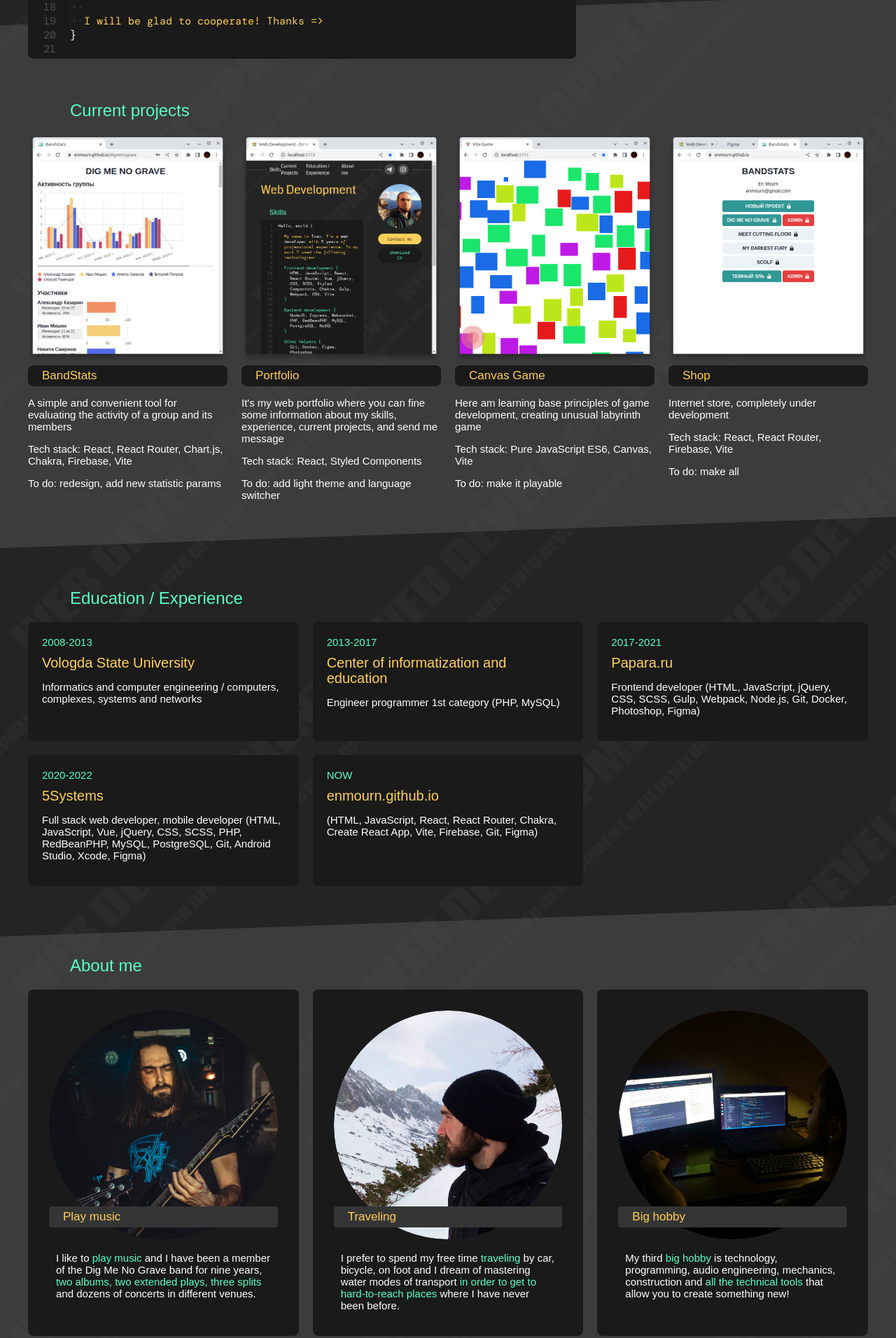
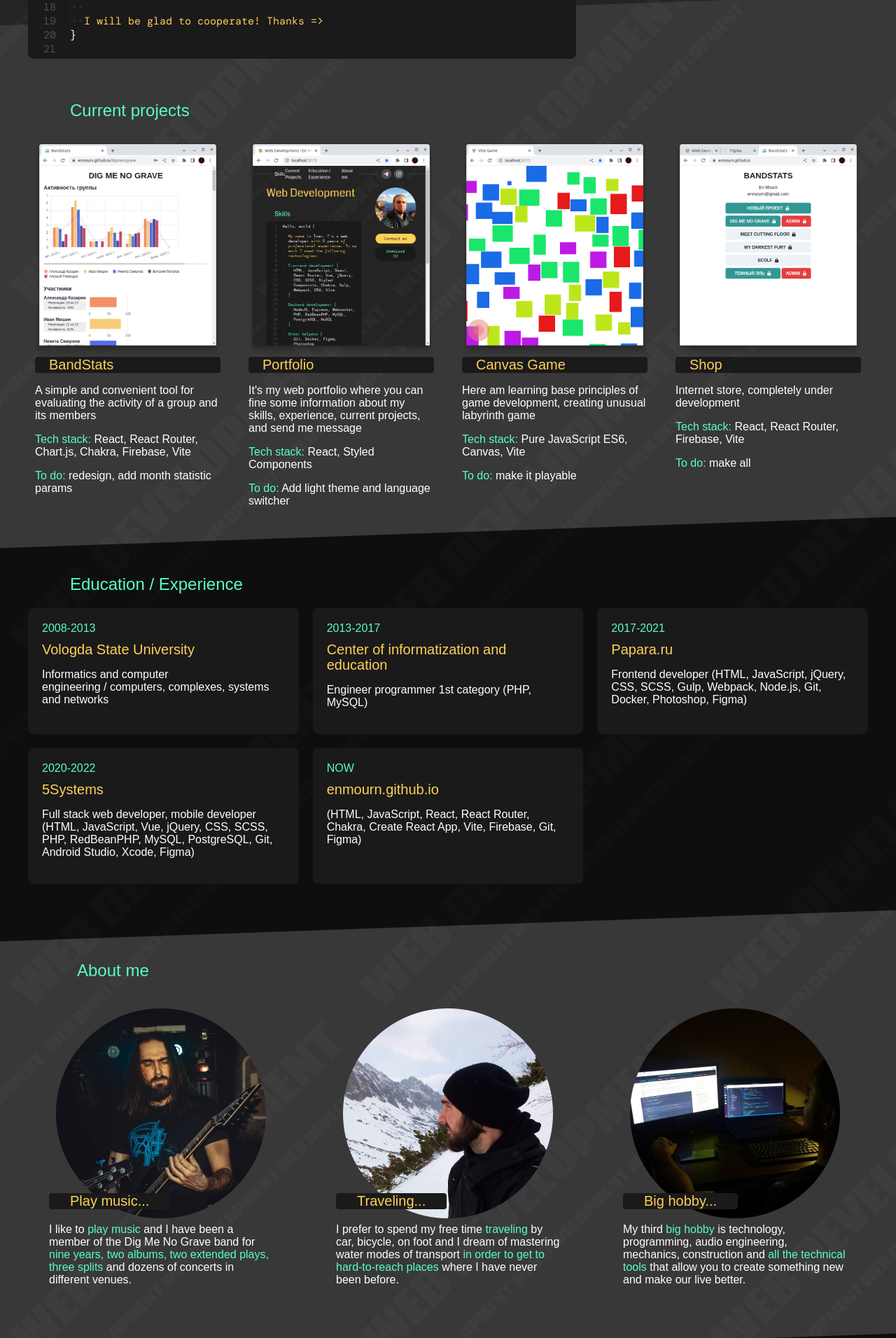
Before and after one commit to enmourn/enmourn.github.io, a React (Vite) app: page / in a window 1280 px wide. Shown: the part 548-2460 px from the top of the page at 70% size. Built offline with nearby package versions, Linux system fonts and the light colour scheme; a web font is replaced by a local one.

Commit message:
pre refactor

```diff
--- a/src/assets/components/AboutMe.jsx
+++ b/src/assets/components/AboutMe.jsx
@@ -27,14 +27,13 @@ const Content = styled.div`
   ul {
     display: grid;
     grid-template-columns: 1fr 1fr 1fr;
-    column-gap: 20px;
+    column-gap: 60px;
     list-style: none;
     margin: 0;
     padding: 0;
     li {
-      background-color: var(--color-0);
       border-radius: 8px;
-      padding: 30px 30px 20px;
+      /* padding: 30px 30px 20px; */
       div {
         position: relative;
         img {
@@ -47,7 +46,7 @@ const Content = styled.div`
           left: 0;
           right: 0;
           bottom: 20px;
-          background-color: var(--color-7);
+          background-color: var(--color-6);
           color: var(--color-3);
           padding: 5px 20px;
           border-radius: 4px;
@@ -104,35 +103,127 @@ const Mark = styled.mark`
   color: var(--color-2);
 `
 
+
+const Styled = styled.section`
+  max-width: 1200px;
+  margin: auto;
+  padding: 20px 50px 40px;
+  position: relative;
+  &::before {
+    content: '';
+    /* display: block; */
+    width: 100vw;
+    height: calc(100% + 30px);
+    /* background: #005f3c; */
+    background: #858585;
+    position: absolute;
+    z-index: -1;
+    left: calc(50% - 50vw);
+    transform: skew(0, -2deg) translateY(-20px);
+    opacity: 0.2;
+    /* border-top: 100px solid red; */
+  }
+  .list {
+    display: grid;
+    grid-template-columns: 1fr 1fr 1fr;
+    column-gap: 50px;
+    /* margin-top: 40px; */
+    .item {
+      display: flex;
+      flex-direction: column;
+      align-items: flex-start;
+      padding: 20px;;
+      .img {
+        align-self: center;
+        width: 100%;
+        max-width: 300px;
+      }
+      .title {
+        background-color: var(--color-0);
+        color: var(--color-3);
+        padding: 0 30px;
+        font-size: 20px;
+        margin-top: -36px;
+        border-radius: 4px;
+      }
+      .text {
+        color: var(--color-1);
+        margin: 20px 0 0;
+        mark {
+          background-color: transparent;
+          color: var(--color-2);
+        }
+      }
+    }
+  }
+`
+
 export default function AboutMe() {
   return (
-    <Section>
-      <Content>
-        <h2>About me</h2>
-        <ul>
-          <li>
-            <div>
-              <img src="/about-1.png" />
-              <span>Play music</span>
-            </div>
-            <p>I like to <Mark green>play music</Mark> and I have been a member of the Dig Me No Grave band for nine years, <Mark>two albums, two extended plays, three splits</Mark> and dozens of concerts in different venues.</p>
-          </li>
-          <li>
-            <div>
-              <img src="/about-2.png" />
-              <span>Traveling</span>
-            </div>
-            <p>I prefer to spend my free time <Mark green>traveling</Mark> by car, bicycle, on foot and I dream of mastering water modes of transport <Mark>in order to get to hard-to-reach places</Mark> where I have never been before.</p>
-          </li>
-          <li>
-            <div>
-              <img src="/about-3.png" />
-              <span>Big hobby</span>
-            </div>
-            <p>My third <Mark green>big hobby</Mark> is technology, programming, audio engineering, mechanics, construction and <Mark>all the technical tools</Mark> that allow you to create something new!</p>
-          </li>
-        </ul>
-      </Content>
-    </Section>
+    <Styled>
+      <h2 className="title">About me</h2>
+      <div className="list">
+        <div className="item">
+          <img className="img item-1" src="/about-1.png" />
+          <span className="title">Play music...</span>
+          <p className="text">
+            I like to <mark>play music</mark> and I have been a member of the Dig Me No Grave
+            band for <mark>nine years, two albums, two extended plays, three splits</mark> and dozens
+            of concerts in different venues.
+          </p>
+        </div>
+        <div className="item">
+          <img className="img item-2" src="/about-2.png" />
+          <span className="title">Traveling...</span>
+          <p className="text">
+            I prefer to spend my free time <mark green>traveling</mark> by car, bicycle, on foot and I dream
+            of mastering water modes of transport <mark>in order to get to hard-to-reach places</mark> where
+            I have never been before.
+          </p>
+        </div>
+        <div className="item">
+          <img className="img item-3" src="/about-3.png" />
+          <span className="title">Big hobby...</span>
+          <p className="text">
+            My third <mark>big hobby</mark> is technology, programming, audio engineering, mechanics,
+            construction and <mark>all the technical tools</mark> that allow you to create something new
+            and make our live better.
+          </p>
+        </div>
+      </div>
+    </Styled>
   )
 }
+
+
+
+  // return (
+  //   <Section>
+  //     <Content>
+  //       <h2>About me</h2>
+  //       <ul>
+  //         <li>
+  //           <div>
+  //             <img src="/about-1.png" />
+  //             <span>Play music</span>
+  //           </div>
+  //           <p>I like to <Mark green>play music</Mark> and I have been a member of the Dig Me No Grave band for nine years, <Mark>two albums, two extended plays, three splits</Mark> and dozens of concerts in different venues.</p>
+  //         </li>
+  //         <li>
+  //           <div>
+  //             <img src="/about-2.png" />
+  //             <span>Traveling</span>
+  //           </div>
+  //           <p>I prefer to spend my free time <Mark green>traveling</Mark> by car, bicycle, on foot and I dream of mastering water modes of transport <Mark>in order to get to hard-to-reach places</Mark> where I have never been before.</p>
+  //         </li>
+  //         <li>
+  //           <div>
+  //             <img src="/about-3.png" />
+  //             <span>Big hobby</span>
+  //           </div>
+  //           <p>My third <Mark green>big hobby</Mark> is technology, programming, audio engineering, mechanics, construction and <Mark>all the technical tools</Mark> that allow you to create something new!</p>
+  //         </li>
+  //       </ul>
+  //     </Content>
+  //   </Section>
+  // )
--- a/src/assets/components/Code.jsx
+++ b/src/assets/components/Code.jsx
@@ -7,6 +7,7 @@ const Container = styled.div`
   border-radius: 8px;
   padding: 10px 10px 0px 60px;
   font-family: 'DM Mono';
+  font-size: 15px;
   overflow: hidden;
   &:before {
     content: '1 2 3 4 5 6 7 8 9 10 11 12 13 14 15 16 17 18 19 20 21 22 23 24 25 26 27 28 29 30 31 32';
--- a/src/assets/components/CurrentProjects.jsx
+++ b/src/assets/components/CurrentProjects.jsx
@@ -4,19 +4,20 @@ import { device } from "./Common"
 const Section = styled.section`
   width: 100%;
   position: relative;
-  padding-bottom: 30px;
+  padding-bottom: 10px;
   &::before {
     content: '';
     display: block;
     width: 100%;
     height: calc(100% + 100px);
-    background-color: var(--color-6);
+    /* background: linear-gradient(#797979, #005f3c); */
+    background-color: #858585;
     position: absolute;
     z-index: -1;
     left: 50%;
     top: 0;
     transform: translate(-50%, -100px) skew(0, -2deg);
-    opacity: 0.6;
+    opacity: 0.2;
   }
   ${device.tablet} {
     padding-bottom: 20px;
@@ -33,6 +34,11 @@ const Content = styled.div`
   h2 {
     grid-column: 1/5;
   }
+  mark {
+    background-color: transparent;
+    color: var(--color-2);
+    border-radius: 4px;
+  }
   ${device.mobileL} {
     grid-template-columns: repeat(2, 1fr);
     padding: 0 20px;
@@ -42,16 +48,18 @@ const Content = styled.div`
   }
 `
 const Project = styled.div`
+  padding: 10px;
+  border-radius: 8px;
   img {
     max-width: 100%;
     border-radius: 8px;
   }
-  div {
+  .title {
+    color: var(--color-3);
     background-color: var(--color-0);
-    color: var(--color-3);
-    padding: 5px 20px;
-    border-radius: 8px;
-    font-size: 17px;
+    border-radius: 4px;
+    padding: 0 20px;
+    font-size: 20px;
   }
   p {
     color: var(--color-1);
@@ -65,28 +73,31 @@ export default function CurrentProjects() {
         <h2>Current projects</h2>
         <Project>
           <img src="./projects/bandstats-1.png" />
-          <div>BandStats</div>
+          <div className="title">BandStats</div>
           <p>A simple and convenient tool for evaluating the activity of a group and its members</p>
-          <p>Tech stack: React, React Router, Chart.js, Chakra, Firebase, Vite</p>
-          <p>To do: redesign, add new statistic params</p>
+          <p><mark>Tech stack:</mark> React, React Router, Chart.js, Chakra, Firebase, Vite</p>
+          <p><mark>To do:</mark> redesign, add month statistic params</p>
         </Project>
-        <Project><img src="./projects/portfolio-1.png" />
-          <div>Portfolio</div>
+        <Project>
+          <img src="./projects/portfolio-1.png" />
+          <div className="title">Portfolio</div>
           <p>It's my web portfolio where you can fine some information about my skills, experience, current projects, and send me message</p>
-          <p>Tech stack: React, Styled Components</p>
-          <p>To do: add light theme and language switcher</p>
+          <p><mark>Tech stack:</mark> React, Styled Components</p>
+          <p><mark>To do:</mark> Add light theme and language switcher</p>
         </Project>
-        <Project><img src="./projects/canvas-game-1.png" />
-          <div>Canvas Game</div>
+        <Project>
+          <img src="./projects/canvas-game-1.png" />
+          <div className="title">Canvas Game</div>
           <p>Here am learning base principles of game development, creating unusual labyrinth game</p>
-          <p>Tech stack: Pure JavaScript ES6, Canvas, Vite</p>
-          <p>To do: make it playable</p>
+          <p><mark>Tech stack:</mark> Pure JavaScript ES6, Canvas, Vite</p>
+          <p><mark>To do:</mark> make it playable</p>
         </Project>
-        <Project><img src="./projects/shop-1.png" />
-          <div>Shop</div>
+        <Project>
+          <img src="./projects/shop-1.png" />
+          <div className="title">Shop</div>
           <p>Internet store, completely under development</p>
-          <p>Tech stack: React, React Router, Firebase, Vite</p>
-          <p>To do: make all</p>
+          <p><mark>Tech stack:</mark> React, React Router, Firebase, Vite</p>
+          <p><mark>To do:</mark> make all</p>
         </Project>
       </Content>
     </Section>
--- a/src/assets/components/EducationExperience.jsx
+++ b/src/assets/components/EducationExperience.jsx
@@ -8,8 +8,21 @@ const Section = styled.section`
   display: grid;
   grid-template-columns: repeat(3, 1fr);
   column-gap: 20px;
-  padding-bottom: 30px;
-  margin-top: 50px;
+  padding-bottom: 40px;
+  margin-top: 30px;
+  position: relative;
+  &::before {
+    content: '';
+    width: 100vw;
+    height: calc(100% + 30px);
+    /* background: #005f3c; */
+    background: #000000;
+    position: absolute;
+    z-index: -1;
+    left: calc(50% - 50vw);
+    transform: skew(0, -2deg) translateY(-30px);
+    opacity: 0.6;
+  }
   h2 {
     grid-column: 1/4;
   }
--- a/src/assets/components/Footer.jsx
+++ b/src/assets/components/Footer.jsx
@@ -10,12 +10,13 @@ const Section = styled.footer`
     display: block;
     width: 100%;
     height: calc(100%);
-    background-color: var(--color-0);
+    background-color: black;
+    opacity: 0.6;
     position: absolute;
     z-index: -1;
     top: 30px;
     left: 0;
-    transform: skew(0, 2deg);
+    transform: skew(0, -2deg);
   }
 `
 const Content = styled.div`
@@ -26,16 +27,17 @@ const Content = styled.div`
   padding-bottom: 40px;
   position: relative;
   form {
-    grid-column: 1/2;
     display: grid;
     grid-template-columns: 1fr 1fr;
     gap: 20px;
     max-width: 540px;
     margin-top: 30px;
+    margin-left: 500px;
     span {
       font-size: 40px;
       color: var(--color-3);
       grid-column: 1/3;
+      text-align: right;
     }
     input, textarea {
       background: var(--color-0);
--- a/src/assets/components/Header.jsx
+++ b/src/assets/components/Header.jsx
@@ -1,3 +1,4 @@
+import { useState } from "react"
 import styled, { keyframes } from "styled-components"
 import { device } from "./Common"
 
@@ -54,7 +55,7 @@ const Menu = styled.div`
     position: absolute;
     left: 40px;
     top: 60px;
-    display: none;
+    display: ${props => props.active ? 'grid' : 'none'};
     padding: 20px;
     border-radius: 8px;
     background-color: var(--color-6);
@@ -107,13 +108,14 @@ const Humburger = styled(LineBlock)`
 `
 
 export default function Header() {
+  const [menuActive, setMenuActive] = useState(false)
   return (
     <Section>
       <Contant>
-          <Humburger>
-            <img src="/humburger.svg"/>
-          </Humburger>
-        <Menu>
+        <Humburger onClick={() => setMenuActive(!menuActive)}>
+          <img src="/humburger.svg"/>
+        </Humburger>
+        <Menu active={menuActive}>
           <LineBlock delay={0}>
             <a href="#skills">Skills</a>
           </LineBlock>
--- a/src/main.jsx
+++ b/src/main.jsx
@@ -19,14 +19,15 @@ const GlobalStyle = createGlobalStyle`
     background-image: url('/bg.png');
     font-family: 'Coda', sans-serif;
     margin: 0;
-    font-size: 15px;
+    font-size: 16px;
     overflow: overlay;
     &::-webkit-scrollbar {
       width: 8px;
       background: transparent;
+      display: none;
     }
     &::-webkit-scrollbar-thumb {
-      background: var(--color-0);
+      background: var(--color-7);
       border-radius: 10px;
     }
   }
```
